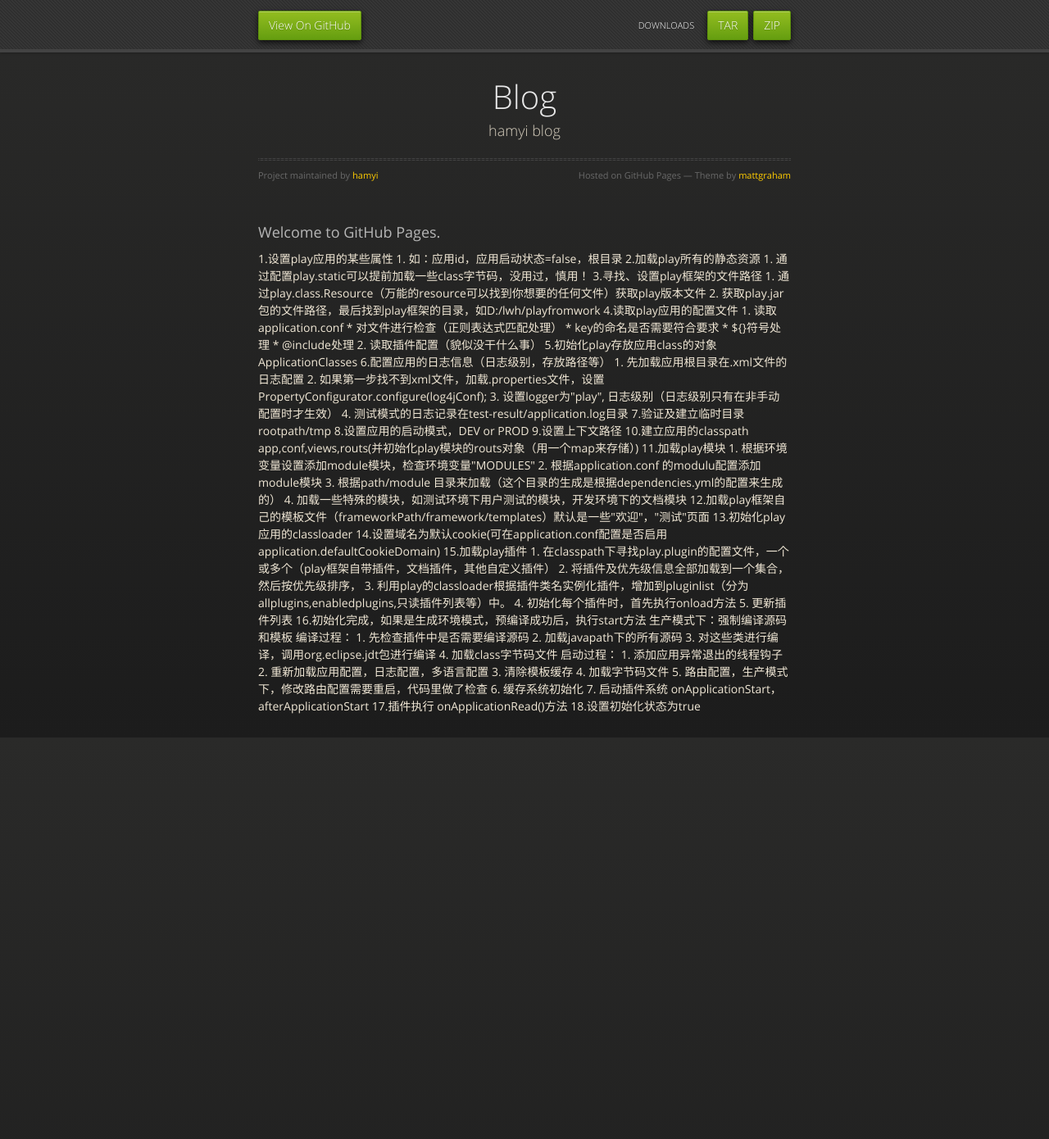
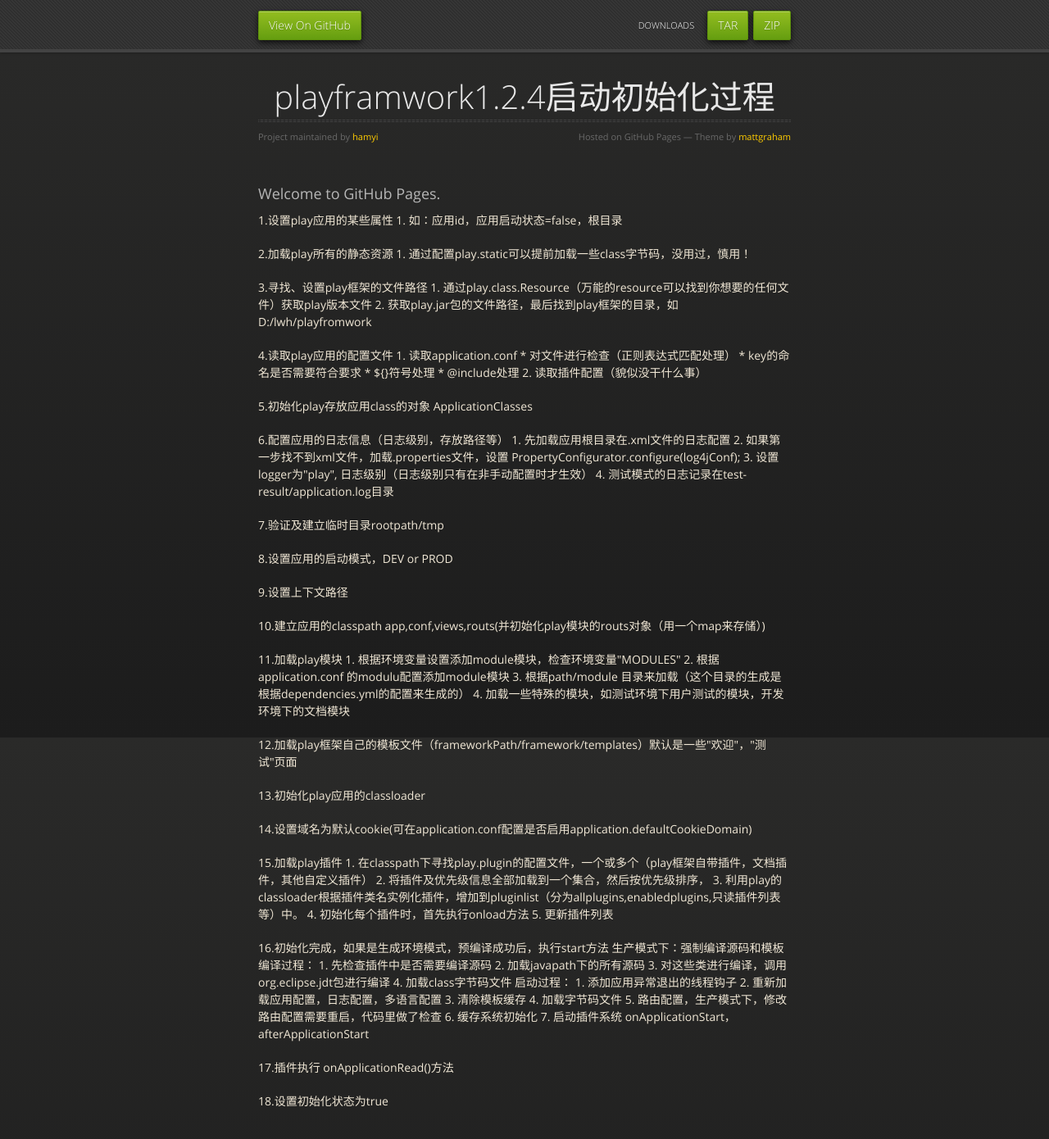
Before and after one commit to hamyi/blog, a Jekyll site: the page index.html, which Jekyll copies as it is, in a window 1280 px wide and 1400 px high. Shown: the top 1390 px of the window at 82% size. Built offline with Jekyll 4.4.1, drawn with Linux system fonts in a browser that asks for light colours; nearby versions of some CDN libraries; comment, search, counter and statistics services are not loaded.

Commit message:
Update index.html
d

```diff
--- a/index.html
+++ b/index.html
@@ -31,8 +31,7 @@
 
       <section>
         <div id="title">
-          <h1>Blog</h1>
-          <p>hamyi blog</p>
+          <h1>playframwork1.2.4启动初始化过程</h1>
           <hr>
           <span class="credits left">Project maintained by <a href="https://github.com/hamyi">hamyi</a></span>
           <span class="credits right">Hosted on GitHub Pages &mdash; Theme by <a href="https://twitter.com/michigangraham">mattgraham</a></span>
@@ -41,19 +40,28 @@
         <h3>
 <a name="welcome-to-github-pages" class="anchor" href="#welcome-to-github-pages"><span class="octicon octicon-link"></span></a>Welcome to GitHub Pages.</h3>
 
-1.设置play应用的某些属性
+<p>1.设置play应用的某些属性
 
   1. 如：应用id，应用启动状态=false，根目录
+</p>
 
+<p>
 2.加载play所有的静态资源
 
   1. 通过配置play.static可以提前加载一些class字节码，没用过，慎用！
+
+</p>
+
+<p>
 
 3.寻找、设置play框架的文件路径
 
   1. 通过play.class.Resource（万能的resource可以找到你想要的任何文件）获取play版本文件
   2. 获取play.jar包的文件路径，最后找到play框架的目录，如D:/lwh/playfromwork
 
+</p>
+
+<p>
 4.读取play应用的配置文件
 
   1. 读取application.conf
@@ -66,36 +74,50 @@
 
      2.  读取插件配置（貌似没干什么事）
 
+</p>
+
+<p>
 5.初始化play存放应用class的对象 ApplicationClasses
+</p>
 
+<p>
 6.配置应用的日志信息（日志级别，存放路径等）
 
   1. 先加载应用根目录在.xml文件的日志配置
   2. 如果第一步找不到xml文件，加载.properties文件，设置 PropertyConfigurator.configure(log4jConf);
   3. 设置logger为"play", 日志级别（日志级别只有在非手动配置时才生效）
   4. 测试模式的日志记录在test-result/application.log目录
-
+</p>
+<p>
 7.验证及建立临时目录rootpath/tmp
-
+</p>
+<p>
 8.设置应用的启动模式，DEV or PROD
-
+</p>
+<p>
 9.设置上下文路径
-
+</p>
+<p>
 10.建立应用的classpath app,conf,views,routs(并初始化play模块的routs对象（用一个map来存储）)
-
+</p>
+<p>
 11.加载play模块
 
   1. 根据环境变量设置添加module模块，检查环境变量"MODULES"
   2. 根据application.conf 的modulu配置添加module模块
   3. 根据path/module 目录来加载（这个目录的生成是根据dependencies.yml的配置来生成的）
   4. 加载一些特殊的模块，如测试环境下用户测试的模块，开发环境下的文档模块
-
+</p>
+<p>
 12.加载play框架自己的模板文件（frameworkPath/framework/templates）默认是一些"欢迎"，"测试"页面
-
+</p>
+<p>
 13.初始化play应用的classloader
-
+</p>
+<p>
 14.设置域名为默认cookie(可在application.conf配置是否启用application.defaultCookieDomain)
-
+</p>
+<p>
 15.加载play插件
 
   1. 在classpath下寻找play.plugin的配置文件，一个或多个（play框架自带插件，文档插件，其他自定义插件）
@@ -103,7 +125,8 @@
   3. 利用play的classloader根据插件类名实例化插件，增加到pluginlist（分为allplugins,enabledplugins,只读插件列表等）中。
   4. 初始化每个插件时，首先执行onload方法
   5. 更新插件列表
-
+</p>
+<p>
 16.初始化完成，如果是生成环境模式，预编译成功后，执行start方法
          生产模式下：强制编译源码和模板
          编译过程：
@@ -122,11 +145,14 @@
   5. 路由配置，生产模式下，修改路由配置需要重启，代码里做了检查
   6. 缓存系统初始化
   7. 启动插件系统 onApplicationStart，afterApplicationStart
+</p>
+<p>
+17.插件执行 onApplicationRead()方法
+</p>
 
-17.插件执行 onApplicationRead()方法
-
+<p>
 18.设置初始化状态为true
-
+</p>
     </div>
     <!--[if !IE]><script>fixScale(document);</script><![endif]-->
     <script type="text/javascript">
```
